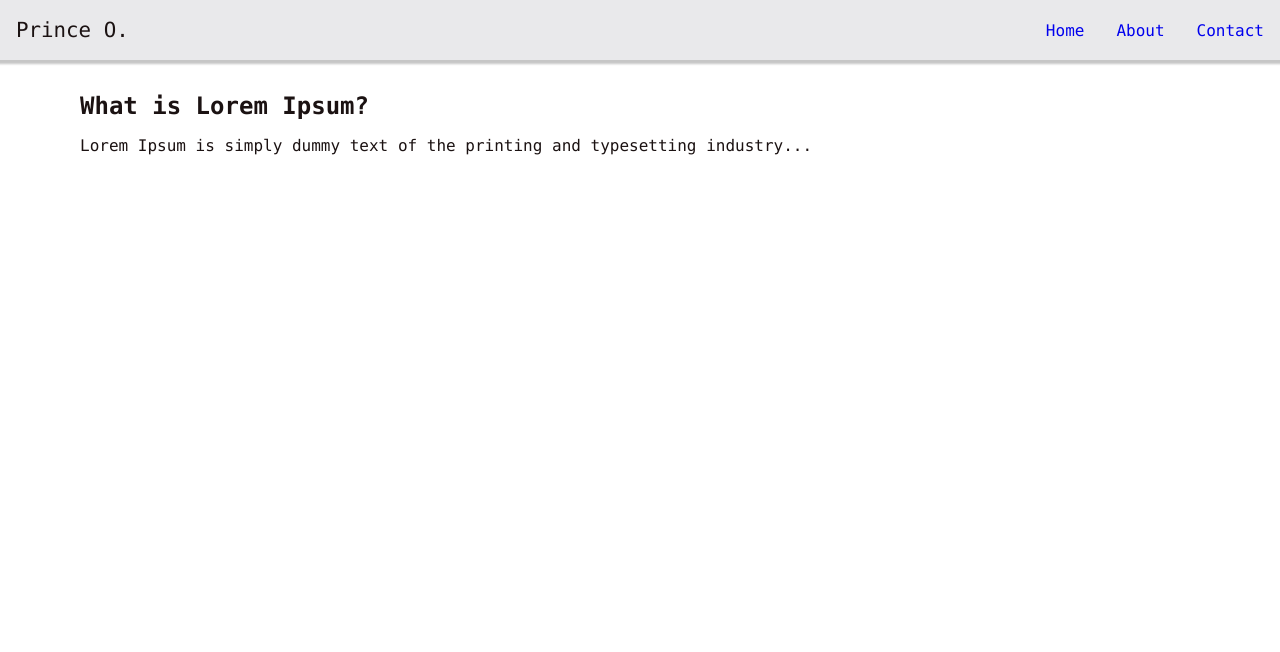
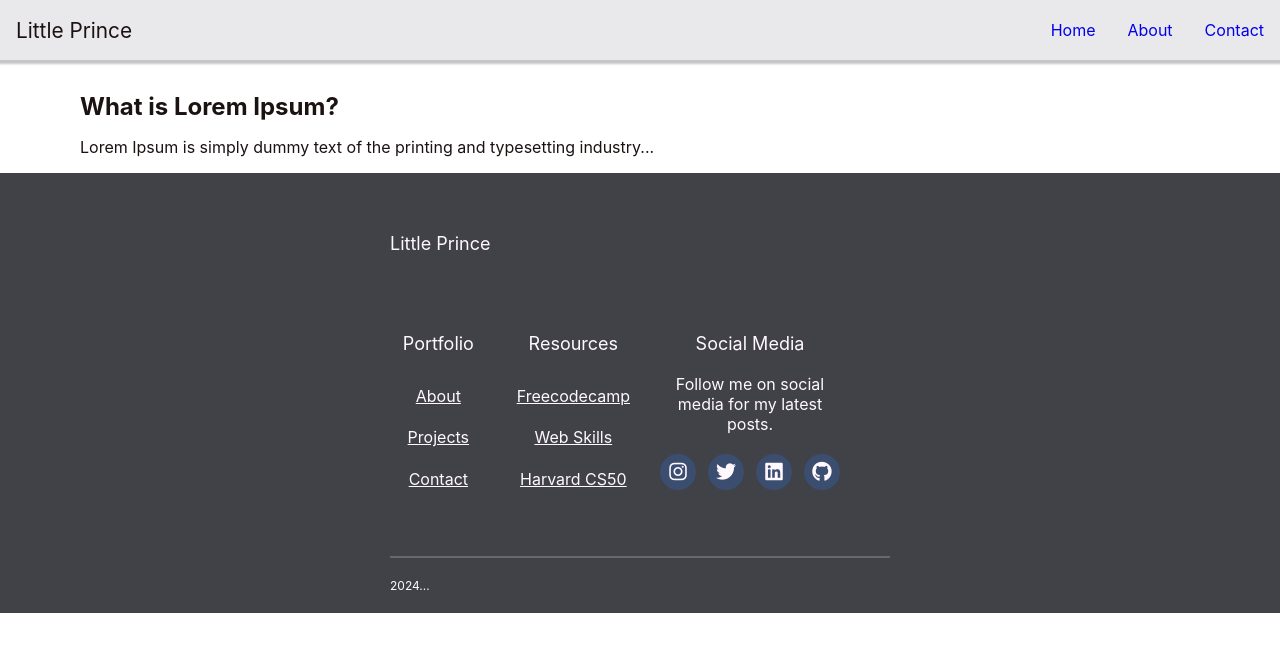
Before and after one commit to prince-codes/personal-site-react, a React (Create React App) app: page / in a window 1280 px wide. Shown: the top 652 px of the page. Built offline with nearby package versions, Linux system fonts and the light colour scheme.

Commit message:
footer simplified to css only

```diff
--- a/package.json
+++ b/package.json
@@ -9,6 +9,7 @@
     "react": "^18.2.0",
     "react-dom": "^18.2.0",
     "react-scripts": "5.0.1",
+    "styled-components": "^6.1.8",
     "web-vitals": "^2.1.4"
   },
   "scripts": {
--- a/public/index.html
+++ b/public/index.html
@@ -24,14 +24,10 @@
       work correctly both with client-side routing and a non-root public URL.
       Learn how to configure a non-root public URL by running `npm run build`.
     -->
-    <title>Prince Otchere</title>
+    <title>Little Prince</title>
     <!-- Fonts to support Material Design -->
-    <link rel="preconnect" href="https://fonts.googleapis.com" />
     <link rel="preconnect" href="https://fonts.gstatic.com" crossorigin />
-    <link
-      rel="stylesheet"
-      href="https://fonts.googleapis.com/css2?family=Roboto:wght@300;400;500;600;700&display=swap"
-    />
+    <link href='https://fonts.googleapis.com/css?family=Roboto' rel='stylesheet'>
   </head>
   <body>
     <noscript>You need to enable JavaScript to run this app.</noscript>
@@ -46,6 +42,44 @@
       To begin the development, run `npm start` or `yarn start`.
       To create a production bundle, use `npm run build` or `yarn build`.
     -->
+    <footer>
+      <section class="top">
+        <h2>Little Prince</h2>
+        <!-- links -->
+        <div class="links">
+          <div class="links-column">
+            <h2>Portfolio</h2>
+            <a href="">About</a>
+            <a href="">Projects</a>
+            <a href="">Contact</a>
+          </div>
+          <div class="links-column">
+            <h2>Resources</h2>
+            <a href="">Freecodecamp</a>
+            <a href="">Web Skills</a>
+            <a href="">Harvard CS50</a>
+            <!-- links column 2 -->
+          </div>
+          <div class="links-column socials-column">
+            <h2>Social Media</h2>
+            <p>Follow me on social media for my latest posts.</p>
+            <div class="socials">
+              <a class="fa-brands fa-instagram" href=""></a>
+              <a class="fa-brands fa-twitter" href=""></a>
+              <a class="fa-brands fa-linkedin" href=""></a>
+              <a class="fa-brands fa-github" href=""></a>
+              <!-- social links -->
+            </div>
+          </div>
+        </div>
+      </section>
+      <section class="bottom">
+        <p class="copyright">2024...</p>
+        <div class="legal">
+          <!-- legal links -->
+        </div>
+      </section>
+    </footer>
   </body>
   <script src="https://kit.fontawesome.com/3b9cc52c03.js" crossorigin="anonymous"></script>
 </html>
--- a/src/components/Navbar.js
+++ b/src/components/Navbar.js
@@ -1,6 +1,6 @@
 import { useState } from "react"
 import "../styles/navbar.css"
-import logo from '../logo.svg'
+// import logo from '../logo.svg'
 
 export default function Navbar() {
   const [isNavExpanded, setIsNavExpanded] = useState(false)
@@ -8,7 +8,7 @@ export default function Navbar() {
   return (
     <nav className="navigation">
       <a href="/" className="brand-name">
-        Prince O.
+        Little Prince
       </a>
       <button
         className="hamburger"
--- a/src/index.css
+++ b/src/index.css
@@ -1,5 +1,4 @@
-@import url("https://fonts.googleapis.com/css2?family=Karla:wght@200;400&display=swap");
-
+/* @import url("https://fonts.googleapis.com/css2?family=Karla:wght@200;400&display=swap"); */
 * {
   box-sizing: border-box;
   margin: 0;
@@ -8,20 +7,14 @@
 
 body {
   margin: 0;
-  font-family: source-code-pro, Menlo, Monaco, Consolas, 'Courier New',
-  monospace;
-  /*
+  /* font-family: 'Roboto';font-size: 22px; */
+  /* font-family: source-code-pro, Menlo, Monaco, Consolas, 'Courier New',
+  monospace; */
   font-family: -apple-system, BlinkMacSystemFont, 'Segoe UI', 'Roboto', 'Oxygen',
     'Ubuntu', 'Cantarell', 'Fira Sans', 'Droid Sans', 'Helvetica Neue',
     sans-serif;
-  */
   -webkit-font-smoothing: antialiased;
   -moz-osx-font-smoothing: grayscale;
-}
-
-code {
-  font-family: source-code-pro, Menlo, Monaco, Consolas, 'Courier New',
-    monospace;
 }
 
 .container {
@@ -36,3 +29,164 @@ article h1 {
   color: #1b1212;
   margin: 1rem 0;
 }
+
+/* footer styles */
+footer {
+  background: #414148;;
+  padding-top: 60px;
+  /* color: white; */
+  color: #fff9ff;
+ }
+
+ section.top > h2 {
+  height: 50px;
+  margin: 0 auto 50px;
+ }
+
+ section {
+  position: relative;
+  margin: 0 30px;
+ }
+
+ section.top {
+  display: grid;
+  border-bottom:
+    2px solid
+    rgb(255 255 255 / 20%);
+  padding-bottom: 20px;
+ }
+
+ section.top .links {
+  display: grid;
+  grid-template-columns:
+    repeat(1, 1fr);
+  gap: 30px;
+  margin-bottom: 36px;
+ }
+
+ section.top .links-column {
+  display: grid;
+  gap: 10px;
+  text-align: center;
+ }
+
+section.top .links-column > a {
+  color: #fff9ff;
+}
+
+section.top h2 {
+  margin: 0 0 10px;
+  font-size: 18px;
+  font-weight: 400;
+  /* color: #fff9ff; */
+}
+
+section.top p {
+  margin: 0;
+}
+
+section.top .socials {
+  position: absolute;
+  left: 50%;
+  bottom: 10px;
+  translate: -50% 0;
+  display: flex;
+  align-items: center;
+  gap: 12px;
+  height: 56px;
+}
+
+section.top .socials > a {
+  font-size: 20px;
+  background:
+    rgb(45 118 232 / 25%);
+  color: #fff9ff;
+  width: 36px;
+  height: 36px;
+  display: grid;
+  place-items: center;
+  border-radius: 50%;
+  text-decoration: none;
+}
+
+.socials-column :is(h2, p) {
+  display: none;
+}
+
+section.bottom {
+  display: flex;
+  align-items: center;
+  justify-content: space-between;
+  flex-direction: column-reverse;
+  gap: 8px;
+  padding: 20px 0;
+  text-align: center;
+}
+
+.legal > a {
+  margin: 0 0 0 4px;
+}
+
+.legal, .copyright {
+  font-size: 12px;
+}
+
+.legal > span {
+  margin-right: 10px;
+}
+
+/* responsive style */
+@media (width > 400px) {
+  .links-column {
+    text-align: left;
+  }
+
+  section.top .links {
+    grid-template-columns:
+      repeat(2, 1fr);
+    margin-right: 50px;
+  }
+
+  section.top .socials {
+    left: 0;
+    translate: 0;
+  }
+
+  section.top > h2 {
+    margin: 0 0 50px;
+  }
+
+  section.bottom {
+    display: flex;
+    align-items: center;
+    justify-content: space-between;
+    flex-direction: row;
+    gap: 20px;
+    text-align: left;
+  }
+}
+
+@media (width > 640px) {
+  section {
+    margin: 0 auto;
+    max-width: 500px;
+    padding: 0;
+  }
+
+  section.top .links {
+    grid-template-columns:
+      repeat(3, 1fr);
+  }
+
+  section.top .socials {
+    position: static;
+  }
+
+  section.bottom {
+    justify-content: flex-start;
+  }
+
+  .socials-column :is(h2, p) {
+    display: block;
+  }
+}
```
Also changed, not shown: src/App.js (+2 -17 lines), 1 other file (tests, documents, lock files or other folders).
